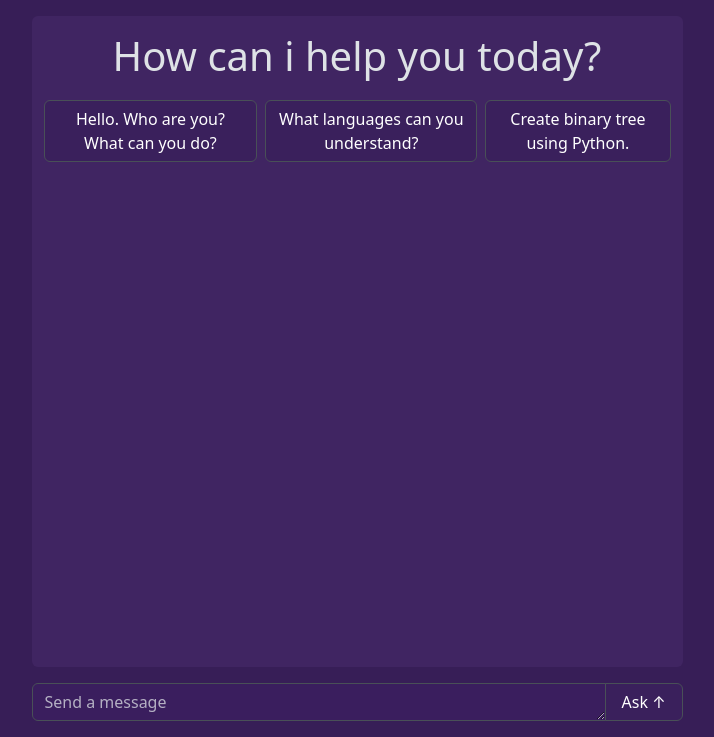
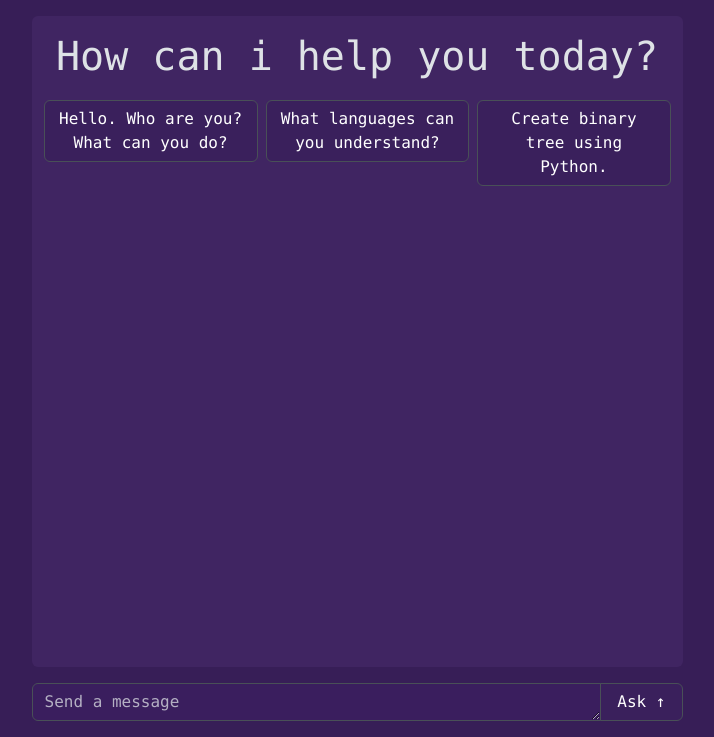
Before and after one commit to vitaliypopel/AnonLLM, a Django app: template project/app/templates/app/home.html in a window 1280 px wide. Shown: the part 63-800 px from the top of the page, without its empty margins (283-997 px from the left). Run offline with Django 5.2, Linux system fonts and the light colour scheme; the template is opened without the code that fills it, so the values that code supplies are empty.

Commit message:
Some additions

```diff
--- a/project/app/static/app/api.js
+++ b/project/app/static/app/api.js
@@ -41,7 +41,7 @@ const createAnswer = (answer) => {
   messageCardBody.className = 'card-body'
 
   var messageCardText = document.createElement('p')
-  messageCardText.className = 'card-text'
+  messageCardText.className = 'card-text font-monospace'
   messageCardText.innerText = answer
 
   messageCardBody.appendChild(messageCardText)
@@ -64,7 +64,7 @@ const createQuestion = (question) => {
   messageCardBody.className = 'card-body'
 
   var messageCardText = document.createElement('p')
-  messageCardText.className = 'card-text'
+  messageCardText.className = 'card-text font-monospace'
   messageCardText.innerText = question
 
   messageCardBody.appendChild(messageCardText)
--- a/project/app/static/app/style.css
+++ b/project/app/static/app/style.css
@@ -82,6 +82,6 @@ html, body {
     background-color: rgb(90, 40, 156) !important;
 }
 
-#message-btn:focus, #q-hello:focus, #q-lang:focus, #q-tree:focus {
+#message-btn:active, #q-hello:active, #q-lang:active, #q-tree:active {
     background-color: rgb(103, 45, 179) !important;
 }
--- a/project/app/templates/app/home.html
+++ b/project/app/templates/app/home.html
@@ -13,6 +13,14 @@
         <link href="https://fonts.googleapis.com/css2?family=IBM+Plex+Mono:ital,wght@0,100;0,200;0,300;0,400;0,500;0,600;0,700;1,100;1,200;1,300;1,400;1,500;1,600;1,700&display=swap" rel="stylesheet">
 
         <link rel="stylesheet" href="{% static 'app/style.css' %}">
+
+        <link rel="apple-touch-icon" sizes="180x180" href="{% static 'app/images/apple-touch-icon.png' %}">
+        <link rel="icon" type="image/png" sizes="32x32" href="{% static 'app/images/favicon-32x32.png' %}">
+        <link rel="icon" type="image/png" sizes="16x16" href="{% static 'app/images/favicon-16x16.png' %}">
+        <link rel="icon" type="image/x-icon" href="{% static 'app/images/favicon.ico' %}">
+        <link rel="manifest" href="{% static 'app/images/site.webmanifest' %}">
+        <link rel="icon" type="image/png" sizes="192x192" href="{% static 'app/images/android-chrome-192x192.png' %}">
+        <link rel="icon" type="image/png" sizes="512x512" href="{% static 'app/images/android-chrome-512x512.png' %}">
 
         <link href="https://cdn.jsdelivr.net/npm/bootstrap@5.3.3/dist/css/bootstrap.min.css" rel="stylesheet" integrity="sha384-QWTKZyjpPEjISv5WaRU9OFeRpok6YctnYmDr5pNlyT2bRjXh0JMhjY6hW+ALEwIH" crossorigin="anonymous">
     </head>
@@ -34,19 +42,19 @@
 
             <div class="chat p-2 rounded">
                 <div class="quick-start">
-                    <h1 class="text-center mt-2 mb-3">How can i help you today?</h1>
+                    <h1 class="text-center mt-2 mb-3 font-monospace">How can i help you today?</h1>
                     <div class="default-question d-flex justify-content-center align-items-start">
-                        <button class="btn btn-dark border m-1" type="button" title="Ask this question" id="q-hello">Hello. Who are you? What can you do?</button>
-                        <button class="btn btn-dark border m-1" type="button" title="Ask this question" id="q-lang">What languages can you understand?</button>
-                        <button class="btn btn-dark border m-1" type="button" title="Ask this question" id="q-tree">Create binary tree using Python.</button>
+                        <button class="btn btn-dark border m-1 font-monospace" type="button" title="Ask this question" id="q-hello">Hello. Who are you? What can you do?</button>
+                        <button class="btn btn-dark border m-1 font-monospace" type="button" title="Ask this question" id="q-lang">What languages can you understand?</button>
+                        <button class="btn btn-dark border m-1 font-monospace" type="button" title="Ask this question" id="q-tree">Create binary tree using Python.</button>
                     </div>
                 </div>
             </div>
 
             <div class="form">
                 <div class="input-group mt-3 mb-3">
-                    <textarea class="form-control" maxlength="20000" placeholder="Send a message" aria-describedby="message-btn" id="message" oninput="autoGrow(this)"></textarea>
-                    <button class="btn btn-dark border ps-3 pe-3" type="button" id="message-btn" title="Send">Ask ↑</button>
+                    <textarea class="form-control font-monospace" maxlength="20000" placeholder="Send a message" aria-describedby="message-btn" id="message" oninput="autoGrow(this)"></textarea>
+                    <button class="btn btn-dark border ps-3 pe-3 font-monospace" type="button" id="message-btn" title="Send">Ask ↑</button>
                 </div>
             </div>
         </div>
--- a/project/app/views.py
+++ b/project/app/views.py
@@ -1,5 +1,6 @@
 from django.http import HttpRequest, HttpResponse, JsonResponse
 from django.shortcuts import render
+from django.views.decorators.csrf import ensure_csrf_cookie
 from django.views.decorators.http import require_http_methods
 
 from .models import Message
@@ -37,6 +38,7 @@ def get_history(messages: list[Message]) -> list[dict]:
 
 
 @require_http_methods(['GET'])
+@ensure_csrf_cookie
 def chat(request: HttpRequest) -> HttpResponse:
     # Main page which reset all messages before and returning html template with chat
 
@@ -54,6 +56,7 @@ def chat(request: HttpRequest) -> HttpResponse:
 
 
 @require_http_methods(['POST'])
+@ensure_csrf_cookie
 def llm_api(request: HttpRequest) -> JsonResponse:
     # API for JavaScript for asking LLM model and responding
 
--- a/project/project/settings.py
+++ b/project/project/settings.py
@@ -25,7 +25,9 @@ SECRET_KEY = 'django-insecure-#jey$7un$px#45#rgg=tk7g+)gf+45gono^lcz5qtbv6h+-3v4
 # SECURITY WARNING: don't run with debug turned on in production!
 DEBUG = True
 
-ALLOWED_HOSTS = []
+ALLOWED_HOSTS = [
+    '192.168.1.105'
+]
 
 
 # Application definition
```
Also changed, not shown: project/app/static/app/images/android-chrome-192x192.png (added), project/app/static/app/images/android-chrome-512x512.png (added), project/app/static/app/images/apple-touch-icon.png (added), project/app/static/app/images/favicon-16x16.png (added), project/app/static/app/images/favicon-32x32.png (added), project/app/static/app/images/favicon.ico (added), project/app/static/app/images/site.webmanifest (added).
